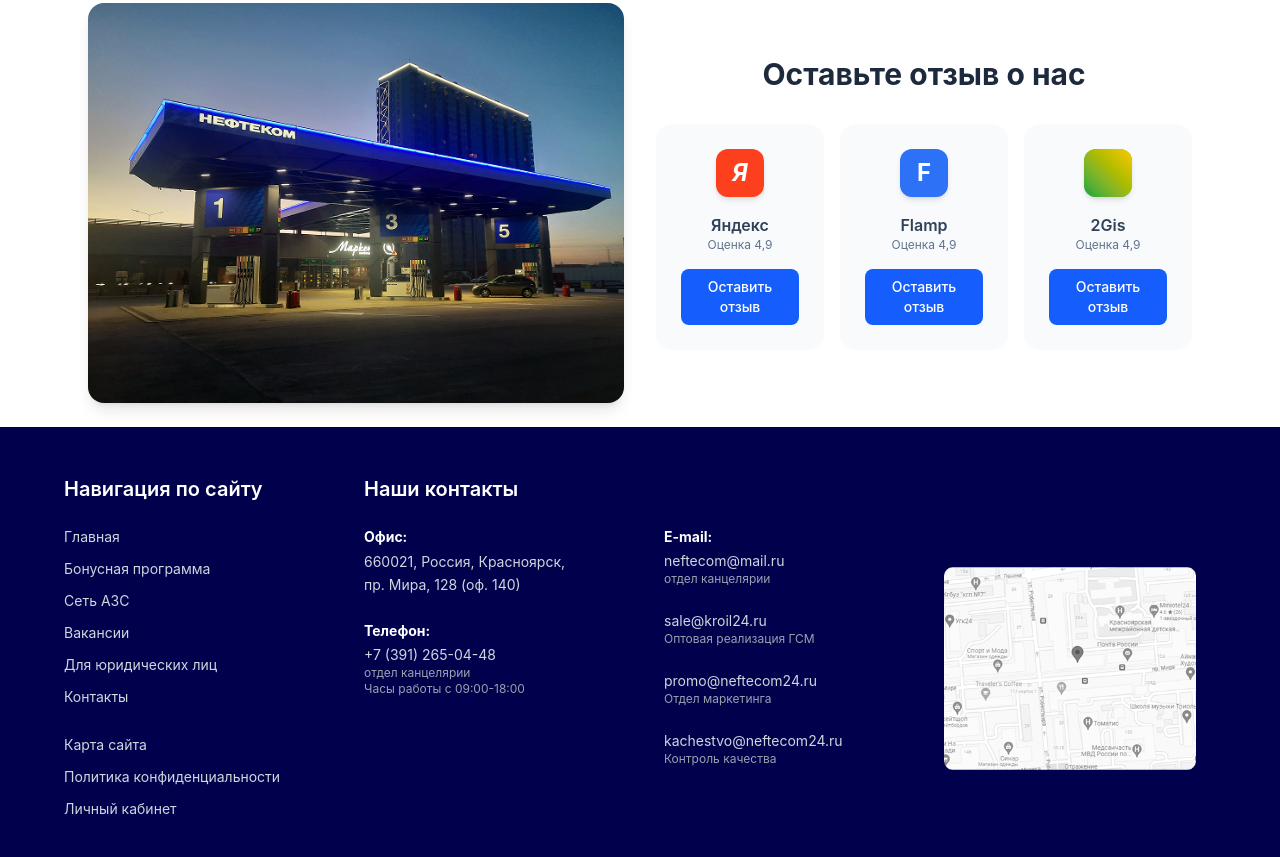
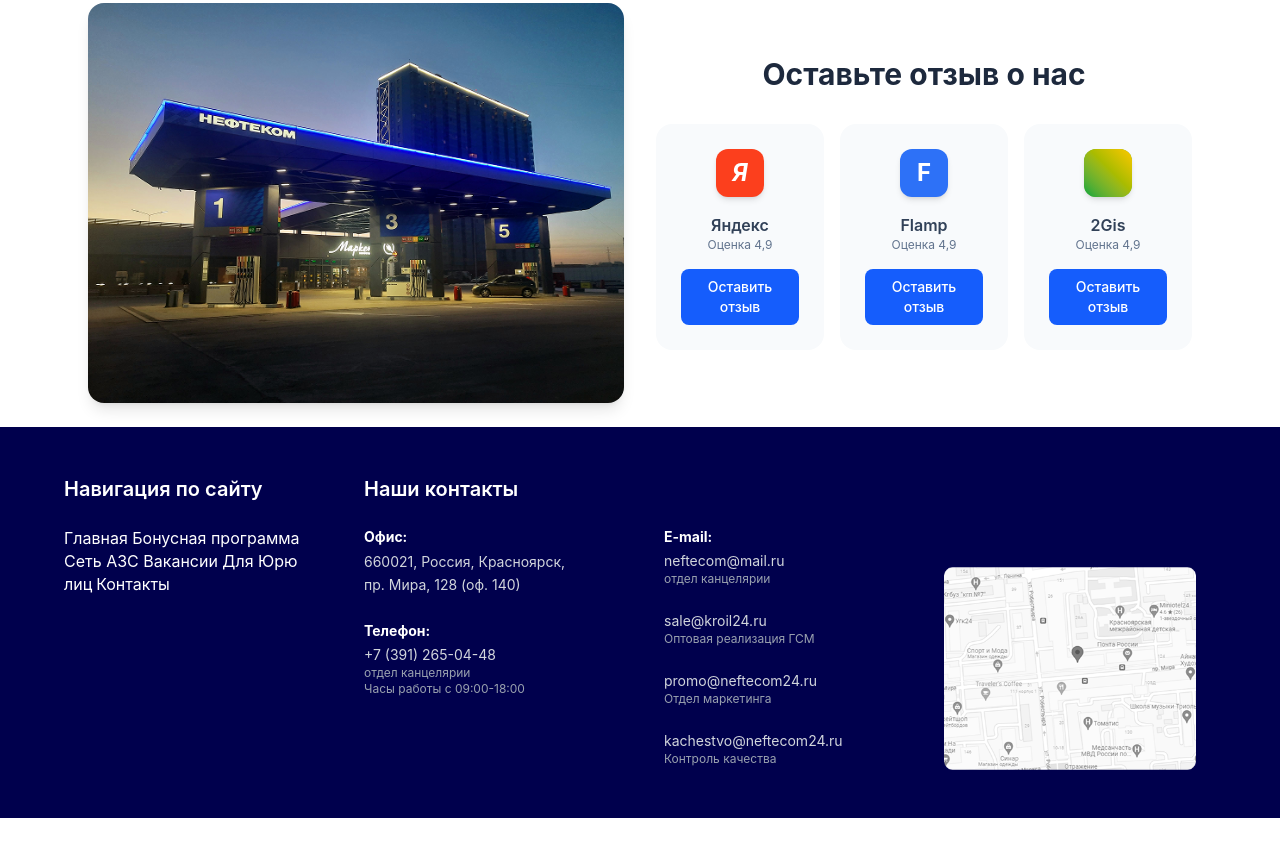
Before and after one commit to sodatovruslan/GroupProject, a website: page src/ahmad-page/index.html in a window 1280 px wide. Shown: the part 3211-4068 px from the top of the page. After the commit the page ends 4029 px from the top, so only its background shows below. Drawn offline with nearby package versions, Linux system fonts and the light colour scheme; files that its build step writes are made by us from their sources.

Commit message:
links another

```diff
--- a/src/Magamed2/index.html
+++ b/src/Magamed2/index.html
@@ -99,7 +99,7 @@
                     <a href="../Yunus-Page2/index.html" class="text-[white] text-[16px]"> Бонусная программа </a>
                     <a href="./index.html" class="text-[white] text-[16px]"> Сеть АЗС </a>
                     <a href="../jalilov2/index.html" class="text-[white] text-[16px]"> Вакансии </a>
-                    <a href="../../index.html" class="text-[white] text-[16px]"> Для Юрю лиц</a>
+                    <a href="../../RuslanPage2/index.html" class="text-[white] text-[16px]"> Для Юрю лиц</a>
                     <a href="../page3.2/index.html" class="text-[white] text-[16px]"> Контакты </a>
             </div>
 
--- a/src/ahmad-page/index.html
+++ b/src/ahmad-page/index.html
@@ -260,15 +260,12 @@
     <div>
       <h3 class="text-xl font-semibold mb-6">Навигация по сайту</h3>
       <ul class="space-y-3 text-gray-300 text-sm">
-        <li><a href="#" class="hover:text-white transition-colors">Главная</a></li>
-        <li><a href="#" class="hover:text-white transition-colors">Бонусная программа</a></li>
-        <li><a href="#" class="hover:text-white transition-colors">Сеть АЗС</a></li>
-        <li><a href="#" class="hover:text-white transition-colors">Вакансии</a></li>
-        <li><a href="#" class="hover:text-white transition-colors">Для юридических лиц</a></li>
-        <li><a href="#" class="hover:text-white transition-colors">Контакты</a></li>
-        <li class="pt-4"><a href="#" class="hover:text-white transition-colors">Карта сайта</a></li>
-        <li><a href="#" class="hover:text-white transition-colors">Политика конфиденциальности</a></li>
-        <li><a href="#" class="hover:text-white transition-colors">Личный кабинет</a></li>
+        <a href="./index.html" class="text-[white] text-[16px]"> Главная </a>
+        <a href="../Yunus-Page2/index.html" class="text-[white] text-[16px]"> Бонусная программа </a>
+        <a href="../Magamed2/index.html" class="text-[white] text-[16px]"> Сеть АЗС </a>
+        <a href="../jalilov2/index.html" class="text-[white] text-[16px]"> Вакансии </a>
+        <a href="../../RuslanPage2/index.html" class="text-[white] text-[16px]"> Для Юрю лиц</a>
+        <a href="../page3.2/index.html" class="text-[white] text-[16px]"> Контакты </a>
       </ul>
     </div>
 
```
